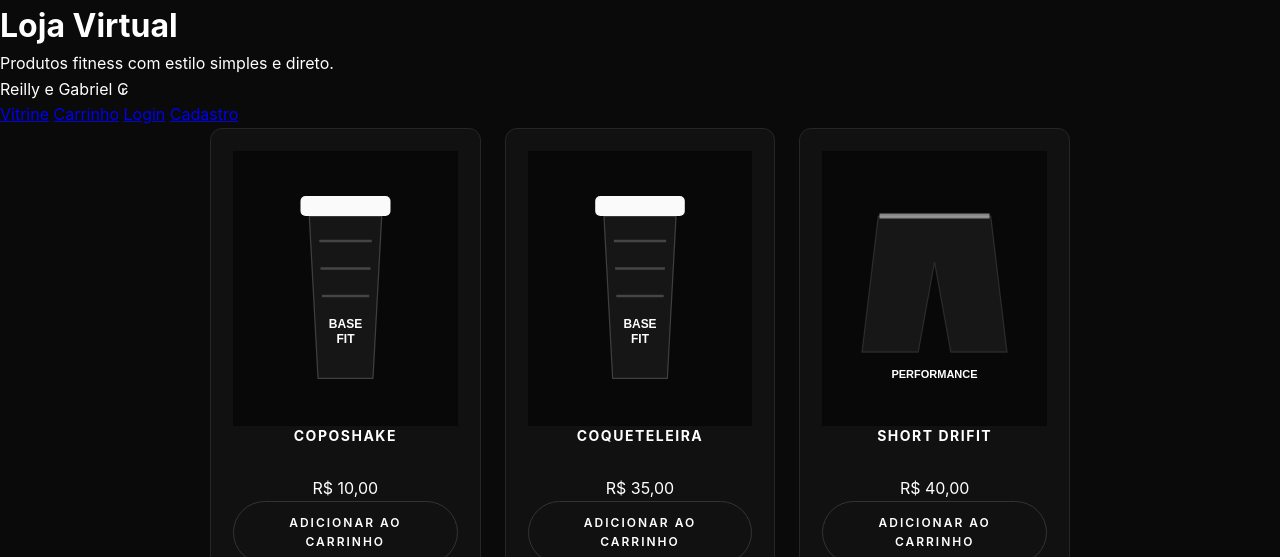
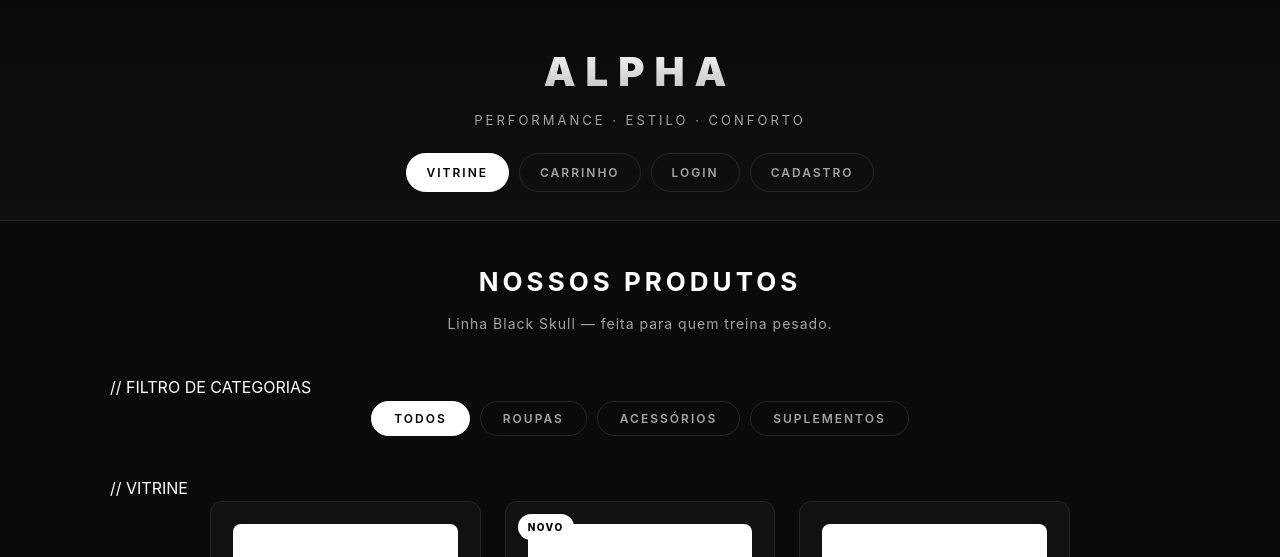
Before and after one commit to remy073/Loja-Alpha, a PHP site: page / in a window 1280 px wide. Shown: the top 557 px of the page. Run offline with PHP 8.4, Linux system fonts and the light colour scheme.

Commit message:
Add new products and update HTML structure

```diff
--- a/index.php
+++ b/index.php
@@ -3,9 +3,74 @@
 extract($_GET);
 
 $itens = [
-    ['imagem'=>'img/item1.svg','preco'=>10,'nome'=>'CopoShake'],
-    ['imagem'=>'img/item2.svg','preco'=>35,'nome'=>'Coqueteleira'],
-    ['imagem'=>'img/item3.svg','preco'=>40,'nome'=>'Short DriFit']
+    //  ROUPAS
+    [
+        'imagem'   => 'img/camisabs.webp',
+        'preco'    => 89,
+        'nome'     => 'Camisa Compressão Black Skull Branca',
+        'categoria'=> 'roupas',
+        'badge'    => null
+    ],
+    [
+        'imagem'   => 'img/camisabs2.webp',
+        'preco'    => 89,
+        'nome'     => 'Camisa Compressão Black Skull Preta',
+        'categoria'=> 'roupas',
+        'badge'    => 'Novo'
+    ],
+    [
+        'imagem'   => 'img/shortbsblack.webp',
+        'preco'    => 79,
+        'nome'     => 'Bermuda Compressão Black Skull Preta',
+        'categoria'=> 'roupas',
+        'badge'    => null
+    ],
+    [
+        'imagem'   => 'img/shortbsgray.webp',
+        'preco'    => 79,
+        'nome'     => 'Bermuda Compressão Black Skull Cinza',
+        'categoria'=> 'roupas',
+        'badge'    => null
+    ],
+
+    //  ACESSÓRIOS
+    [
+        'imagem'   => 'img/copobs.webp',
+        'preco'    => 49,
+        'nome'     => 'Coqueteleira Black Skull',
+        'categoria'=> 'acessorios',
+        'badge'    => 'Top'
+    ],
+
+    //  SUPLEMENTOS
+    [
+        'imagem'   => 'img/creatina.webp',
+        'preco'    => 129,
+        'nome'     => 'Creatina Monohidratada Black Skull',
+        'categoria'=> 'suplementos',
+        'badge'    => 'Mais vendido'
+    ],
+    [
+        'imagem'   => 'img/pretreino.webp',
+        'preco'    => 149,
+        'nome'     => 'Pré-Treino B.O.P.E Black Skull',
+        'categoria'=> 'suplementos',
+        'badge'    => null
+    ],
+    [
+        'imagem'   => 'img/whey.webp',
+        'preco'    => 199,
+        'nome'     => 'Whey 100% Black Skull',
+        'categoria'=> 'suplementos',
+        'badge'    => 'Mais vendido'
+    ],
+    [
+        'imagem'   => 'img/cafeina.webp',
+        'preco'    => 99,
+        'nome'     => 'Thermo Flame Cafeína Black Skull',
+        'categoria'=> 'suplementos',
+        'badge'    => 'Novo'
+    ]
 ];
 
 if(isset($adicionar)){
@@ -16,9 +81,9 @@
             $_SESSION['carrinho'][$idProduto]['quantidade']++;
         }else{
             $_SESSION['carrinho'][$idProduto] = [
-                'quantidade'=>1,
-                'nome'=>$itens[$idProduto]['nome'],
-                'preco'=>$itens[$idProduto]['preco']
+                'quantidade' => 1,
+                'nome'       => $itens[$idProduto]['nome'],
+                'preco'      => $itens[$idProduto]['preco']
             ];
         }
 
@@ -31,30 +96,90 @@
 <html lang="pt-br">
 <head>
 <meta charset="UTF-8">
-<title>Loja Virtual</title>
+<meta name="viewport" content="width=device-width, initial-scale=1.0">
+<title>Alpha · Loja Virtual</title>
 <link rel="stylesheet" href="style.css">
 </head>
 <body>
-<header>
-<h1>Loja Virtual</h1>
-<p>Produtos fitness com estilo simples e direto.</p>
-<p>Reilly e Gabriel ₢</p>
-<nav>
-<a href="index.php">Vitrine</a>
+
+<header class="topo">
+    <div class="topo-conteudo">
+        <h1 class="logo">ALPHA</h1>
+        <p class="slogan">Performance · Estilo · Conforto</p>
+
+        <nav class="menu">
+            <a href="index.php" class="ativo">Vitrine</a>
             <a href="carrinho.php">Carrinho</a>
             <a href="login.php">Login</a>
             <a href="formulario.php">Cadastro</a>
         </nav>
+    </div>
 </header>
-<main class="produtos">
+
+<main class="vitrine">
+
+    <section class="vitrine-titulo">
+        <h2>Nossos Produtos</h2>
+        <p>Linha Black Skull — feita para quem treina pesado.</p>
+    </section>
+
+    // FILTRO DE CATEGORIAS
+    <nav class="filtros" id="filtros">
+        <button class="filtro ativo" data-categoria="todos">Todos</button>
+        <button class="filtro" data-categoria="roupas">Roupas</button>
+        <button class="filtro" data-categoria="acessorios">Acessórios</button>
+        <button class="filtro" data-categoria="suplementos">Suplementos</button>
+    </nav>
+
+    //  VITRINE
+    <section class="produtos" id="produtos">
         <?php foreach($itens as $key => $value){ ?>
-    <div class="produto">
-        <img src="<?php echo $value['imagem']; ?>" alt="<?php echo $value['nome']; ?>">
+            <article class="produto" data-categoria="<?php echo $value['categoria']; ?>">
+
+                <?php if(!empty($value['badge'])){ ?>
+                    <span class="badge"><?php echo $value['badge']; ?></span>
+                <?php } ?>
+
+                <div class="produto-imagem">
+                    <img src="<?php echo $value['imagem']; ?>"
+                         alt="<?php echo $value['nome']; ?>"
+                         loading="lazy">
+                </div>
                 <h3><?php echo $value['nome']; ?></h3>
-        <p>R$ <?php echo $value['preco']; ?>,00</p>
-        <a class="botao" href="?adicionar=<?php echo $key; ?>">Adicionar ao carrinho</a>
-    </div>
+                <p class="preco">R$ <?php echo $value['preco']; ?>,00</p>
+                <a class="botao" href="?adicionar=<?php echo $key; ?>">Adicionar</a>
+            </article>
         <?php } ?>
+    </section>
+
 </main>
+
+<footer class="rodape">
+    <p>Reilly &amp; Gabriel &copy; <?php echo date('Y'); ?> — Projeto Integrador</p>
+</footer>
+
+//  SCRIPT DE FILTRO
+<script>
+    const botoes  = document.querySelectorAll('.filtro');
+    const cards   = document.querySelectorAll('.produto');
+
+    botoes.forEach(botao => {
+        botao.addEventListener('click', () => {
+            botoes.forEach(b => b.classList.remove('ativo'));
+            botao.classList.add('ativo');
+
+            const categoria = botao.dataset.categoria;
+
+            cards.forEach(card => {
+                if (categoria === 'todos' || card.dataset.categoria === categoria) {
+                    card.style.display = '';
+                } else {
+                    card.style.display = 'none';
+                }
+            });
+        });
+    });
+</script>
+
 </body>
 </html>
```
Lines whose indentation alone changed are shown as unchanged.
